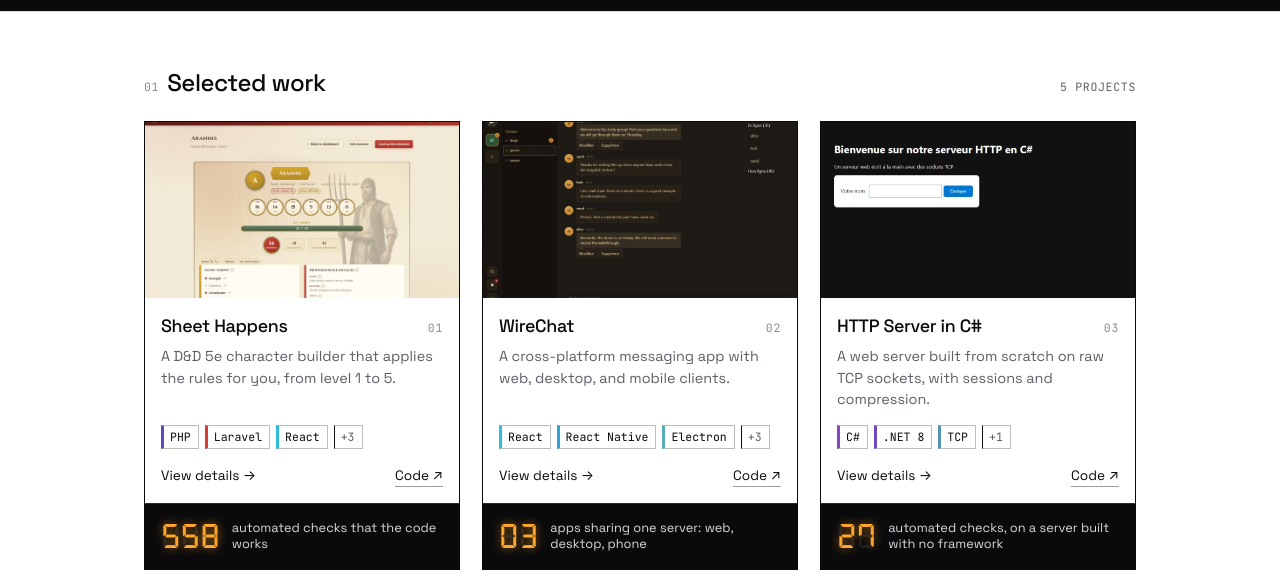
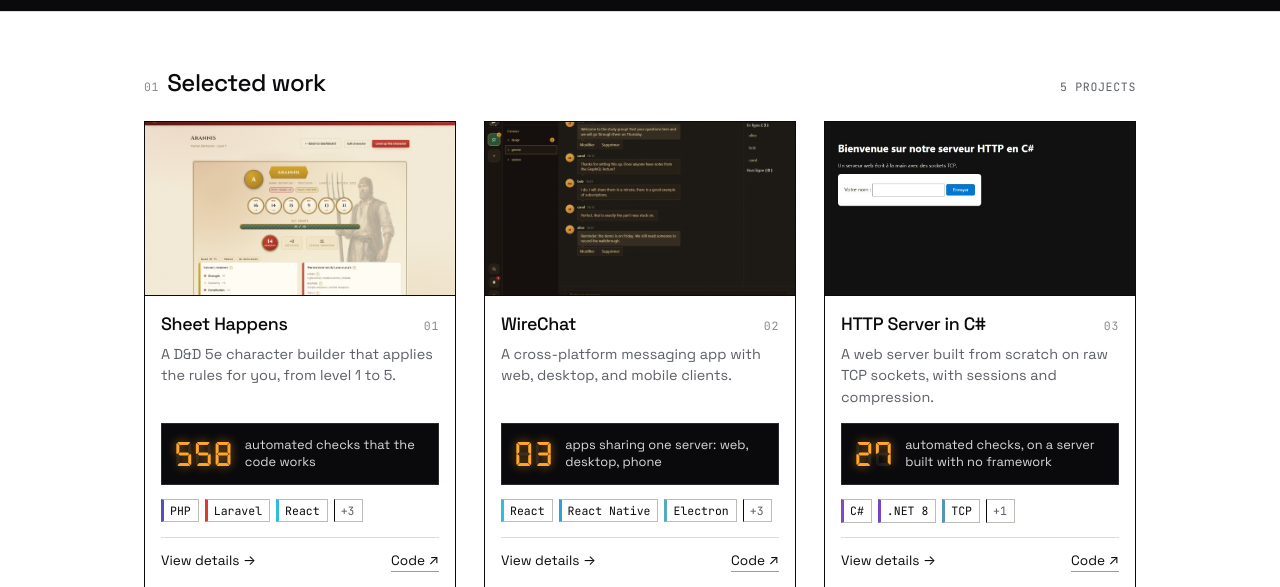
Before and after one commit to Gothrick/Gothrick.github.io, a plain HTML site: page index.html in a window 1280 px wide. Shown: the part 650-1237 px from the top of the page. Drawn offline with Linux system fonts and the light colour scheme; no server answers.

Commit message:
Move each project's number inside its card

```diff
--- a/script.js
+++ b/script.js
@@ -139,10 +139,11 @@ function renderCard(project, index) {
   if (project.code) foot.append(link(project.code, s("code"), "ext"));
   else if (project.note) foot.append(el("span", "muted", s("privateRepo")));
 
-  body.append(top, el("p", "card-desc", t(project.description) || ""), pills(project.tech, 3), foot);
+  // The number sits inside the card, between the description and the pills, so it is
+  // clear which project it belongs to.
+  const readout = statLine(project, "readout") || el("div", "readout empty");
+  body.append(top, el("p", "card-desc", t(project.description) || ""), readout, pills(project.tech, 3), foot);
   card.append(shot, body);
-  const strip = statLine(project, "strip");
-  if (strip) card.append(strip);
   return card;
 }
 
--- a/styles.css
+++ b/styles.css
@@ -99,11 +99,12 @@ h2 { font-size: 1.5rem; margin-bottom: 16px; }
 .section-head h2 { margin: 0; }
 
 /* --- project grid --- */
-.grid { display: grid; grid-template-columns: repeat(auto-fill, minmax(290px, 1fr)); gap: 22px; }
+.grid { display: grid; grid-template-columns: repeat(auto-fill, minmax(290px, 1fr)); gap: 28px; }
 .card { position: relative; display: flex; flex-direction: column; border: 1px solid var(--ink); background: var(--paper); transition: background 0.18s, color 0.18s; }
 .card:hover, .card:has(.card-open:focus-visible) { background: var(--ink); color: var(--on-dark); }
 .shot { aspect-ratio: 16 / 9; background: #EFEFEC; display: flex; align-items: center; justify-content: center; font-family: var(--mono); font-size: 0.72rem; color: #8A8A86; overflow: hidden; }
 .shot img { width: 100%; height: 100%; object-fit: cover; display: block; }
+.card > .shot { border-bottom: 1px solid var(--ink); }
 .card-body { padding: 14px 16px 16px; display: flex; flex-direction: column; flex: 1; }
 .card-top { display: flex; justify-content: space-between; align-items: baseline; gap: 10px; }
 .card h3 { font-size: 1.12rem; white-space: nowrap; overflow: hidden; text-overflow: ellipsis; }
@@ -117,13 +118,17 @@ h2 { font-size: 1.5rem; margin-bottom: 16px; }
 /* Fixed heights keep titles, pills and numbers on the same lines across a row. */
 .card-desc { font-size: 0.9rem; line-height: 1.5; color: var(--soft); margin: 6px 0 14px; min-height: 4.5em; display: -webkit-box; -webkit-line-clamp: 3; -webkit-box-orient: vertical; overflow: hidden; }
 .card:hover .card-desc, .card:has(.card-open:focus-visible) .card-desc { color: #C8C8CC; }
-.card-foot { display: flex; justify-content: space-between; align-items: center; margin-top: auto; padding-top: 12px; font-size: 0.85rem; }
+.card-foot { display: flex; justify-content: space-between; align-items: center; margin-top: auto; padding-top: 12px; border-top: 1px solid var(--line); font-size: 0.85rem; }
+.card:hover .card-foot, .card:has(.card-open:focus-visible) .card-foot { border-color: var(--line-dark); }
 .ext { position: relative; z-index: 1; border-bottom: 1px solid #9A9AA0; }
 .ext:hover { border-color: currentColor; }
-.strip { background: var(--ink); color: var(--on-dark); padding: 11px 16px; display: flex; align-items: center; gap: 12px; min-height: 66px; border-top: 1px solid var(--line-dark); }
-.strip .what { font-size: 0.8rem; line-height: 1.3; color: #DADADD; }
+/* The project's number: a small dark display set inside the card. */
+.readout { background: var(--ink); color: var(--on-dark); border: 1px solid var(--line-dark); padding: 10px 12px; display: flex; align-items: center; gap: 12px; min-height: 62px; margin: 0 0 14px; }
+.readout.empty { visibility: hidden; }
+.readout .what { font-size: 0.8rem; line-height: 1.3; color: #DADADD; }
+.card:hover .readout, .card:has(.card-open:focus-visible) .readout { border-color: #55555C; }
 
-.pills { list-style: none; padding: 0; margin: 0 0 4px; display: flex; flex-wrap: wrap; gap: 6px; }
+.pills { list-style: none; padding: 0; margin: 0 0 14px; display: flex; flex-wrap: wrap; gap: 6px; }
 .pills li { font-family: var(--mono); font-size: 0.72rem; padding: 2px 7px 2px 6px; border: 1px solid #BDBDB8; border-left: 3px solid var(--bar, var(--ink)); }
 .pills li.more { border-left-width: 1px; color: var(--soft); }
 .card:hover .pills li, .card:has(.card-open:focus-visible) .pills li, .aside .pills li { border-color: #55555C; border-left-color: var(--bar, #9A9AA0); }
```
